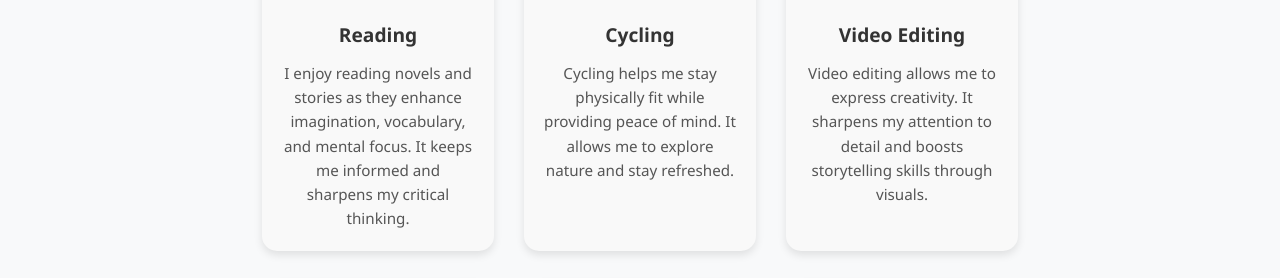
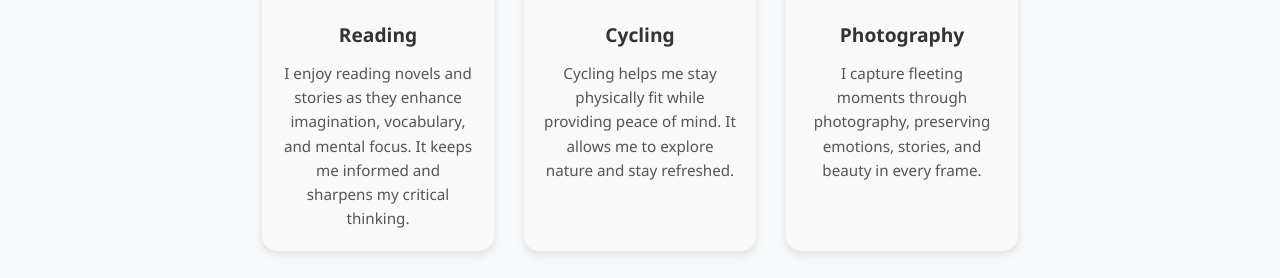
Before and after one commit to PratulIsLive/PortFolio, a plain HTML site: page Hobbies.html in a window 1280 px wide. Shown: the part 347-625 px from the top of the page. Drawn offline with Linux system fonts and the light colour scheme.

Commit message:
Update Hobbies.html

```diff
--- a/Hobbies.html
+++ b/Hobbies.html
@@ -41,6 +41,13 @@
         <img src="https://img.icons8.com/fluency/150/bicycle.png" alt="Cycling Icon"/>
         <h3>Cycling</h3>
         <p>Cycling helps me stay physically fit while providing peace of mind. It allows me to explore nature and stay refreshed.</p>
+      </div>
+
+      <!-- Photography -->
+      <div class="hobbies-box">
+        <img src="https://www.freepik.com/free-vector/male-photographer-with-camera-hand-drawn-sketch-vector_29826213.htm#fromView=search&page=1&position=16&uuid=2de3ce39-e78e-41f8-af83-e41903b6afc2&query=photography" alt="Photography Icon"/>
+        <h3>Photography</h3>
+        <p>I capture fleeting moments through photography, preserving emotions, stories, and beauty in every frame.</p>
       </div>
 
       <!-- Video Editing -->
```
